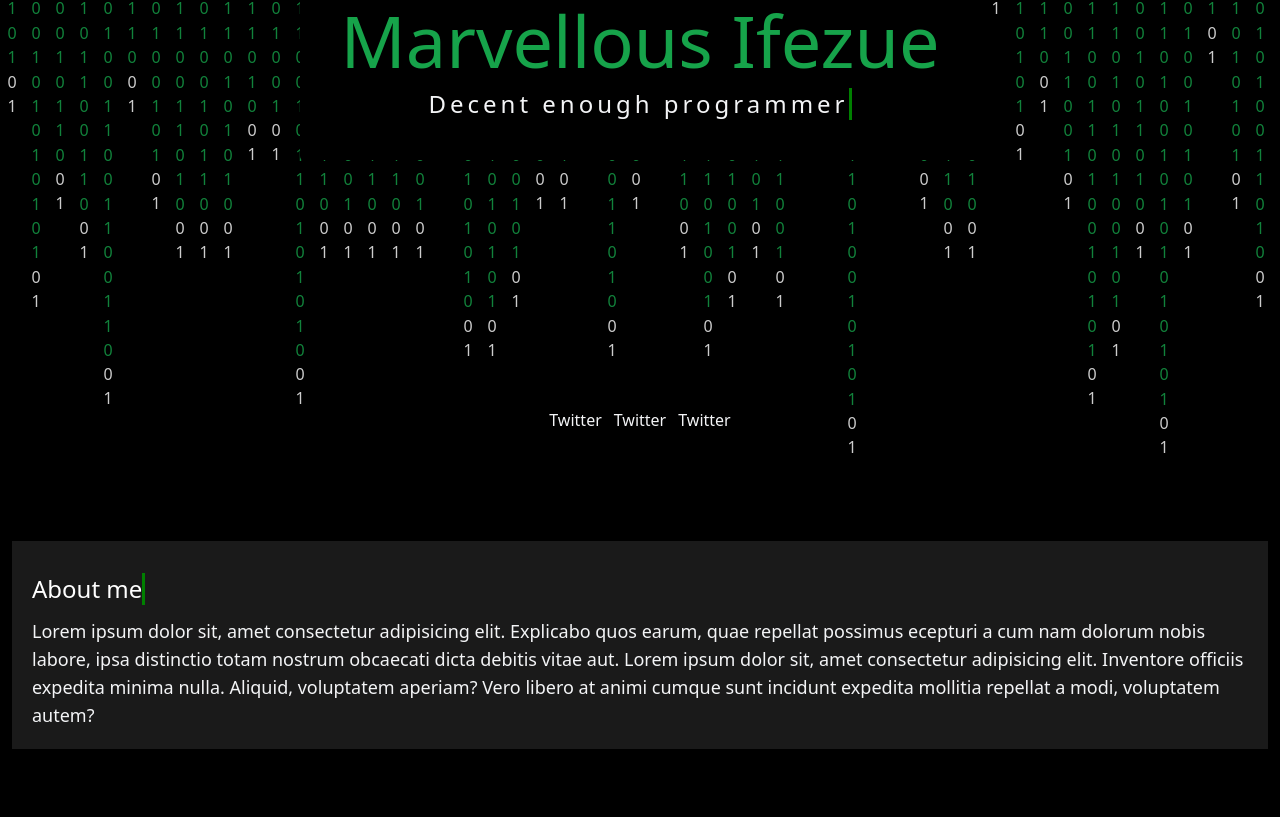
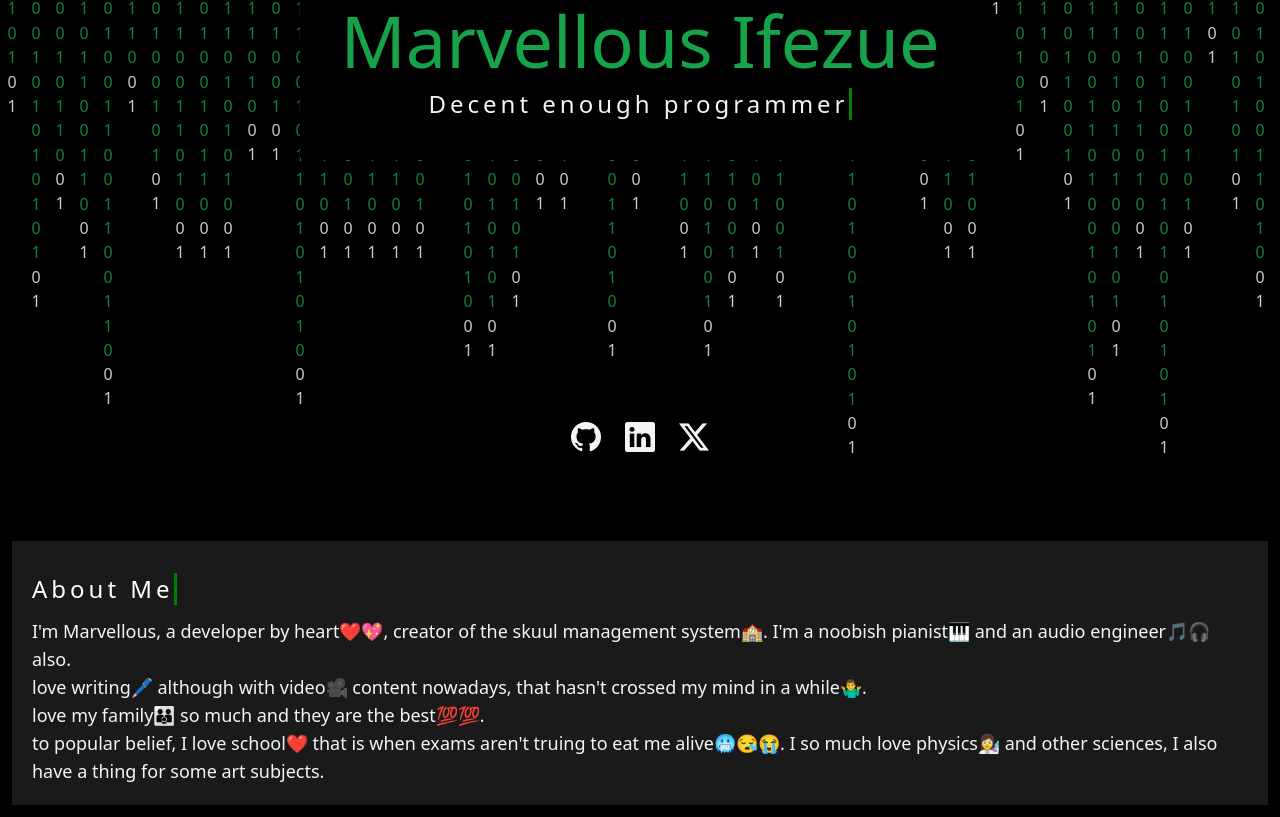
Before and after one commit to yungifez/my-website, a Vue app: page / in a window 1280 px wide. Shown: the part 271-1088 px from the top of the page. Before the commit the page ends 1032 px from the top, so only its background shows below. Built offline with nearby package versions, Linux system fonts and the light colour scheme.

Commit message:
terrible vue code

```diff
--- a/package.json
+++ b/package.json
@@ -13,6 +13,7 @@
     "format": "prettier --write src/"
   },
   "dependencies": {
+    "bootstrap-icons": "^1.11.2",
     "pinia": "^2.1.7",
     "vue": "^3.3.11"
   },
--- a/src/App.vue
+++ b/src/App.vue
@@ -13,10 +13,10 @@
         </div>
       </div>
     </div>
-    <div class="bg-black p-3 w-fit m-auto gap-3 flex justify-center items-center">
-      <a href="">Twitter</a>
-      <a href="">Twitter</a>
-      <a href="">Twitter</a>
+    <div class="bg-black p-3 md:p-6 w-fit m-auto gap-6 rounded text-3xl flex justify-center items-center">
+      <a href="http://github.com/yungifez" class="bi-github"></a>
+      <a href="https://www.linkedin.com/in/marvellous-ifezue-1712361b0/" class="bi-linkedin"></a>
+      <a href="https://twitter.com/yungifez/" class="bi-twitter-x"></a>
     </div>
   </header>
   <main>
@@ -28,7 +28,4 @@
 </template>
 
 <style scoped>
-  h2{
-    letter-spacing: 0.25rem;
-  }
 </style>
--- a/src/assets/base.css
+++ b/src/assets/base.css
@@ -1,3 +1,5 @@
 @tailwind base;
 @tailwind components;
 @tailwind utilities;
+
+@import '/assets/icons/bootsrap.svg';
--- a/src/assets/main.css
+++ b/src/assets/main.css
@@ -1,4 +1,6 @@
 @import './base.css';
+
+@import "~/bootstrap-icons/font/bootstrap-icons.css";
 
 body{
   background: black;
@@ -7,6 +9,7 @@ body{
 
 .typing{
   overflow: hidden; /* Ensures the content is not revealed until the animation */
+  letter-spacing: 0.25rem;
   border-right: .15em solid orange; /* The typwriter cursor */
   white-space: nowrap; /* Keeps the content on a single line */
   animation:
--- a/src/components/AboutMe.vue
+++ b/src/components/AboutMe.vue
@@ -5,8 +5,22 @@
 <template>
   <section class="md:text-lg bg-white bg-opacity-10 backdrop-blur-sm p-5 leading-7">
     <div class="flex items-center w-fit">
-      <h2 class="text-center text-white typing text-2xl my-3">About me</h2>
+      <h2 class="animate-on-scroll text-center text-white text-2xl my-3 capitalize" data-animate-scroll-class="typing">About me</h2>
     </div>
-    <p class="">Lorem ipsum dolor sit, amet consectetur adipisicing elit. Explicabo quos earum, quae repellat possimus ecepturi a cum nam dolorum nobis labore, ipsa distinctio totam nostrum obcaecati dicta debitis vitae aut. Lorem ipsum dolor sit, amet consectetur adipisicing elit. Inventore officiis expedita minima nulla. Aliquid, voluptatem aperiam? Vero libero at animi cumque sunt incidunt expedita mollitia repellat a modi, voluptatem autem?</p>
+    <p>
+      I'm Marvellous, a developer by heart❤️💖, creator of the skuul management system🏫. I'm a noobish pianist🎹 and an audio engineer🎵🎧 also.
+
+      <br> love writing🖊 although with video🎥 content nowadays, that hasn't crossed my mind in a while🤷‍♂️.
+
+      <br> love my family👪 so much and they are the best💯💯.
+
+      <br> to popular belief, I love school❤️ that is when exams aren't truing to eat me alive🥶😪😭. I so much love physics👩‍🔬 and other sciences, I also have a thing for some art subjects.
+    </p>
   </section>
 </template>
+
+<style scoped>
+  br{
+    margin-top: 0.3rem;
+  }
+</style>
--- a/src/main.ts
+++ b/src/main.ts
@@ -10,3 +10,22 @@ const app = createApp(App)
 app.use(createPinia())
 
 app.mount('#app')
+
+let callback = (entries, observer) => {
+  entries.forEach((entry) => {
+    if (entry.isIntersecting && entry.target.dataset.animateScrollClass != undefined) {
+      entry.target.classList.add(entry.target.dataset.animateScrollClass)
+    }
+    else{
+      entry.target.classList.remove(entry.target.dataset.animateScrollClass)
+    }
+  })
+}
+
+let observer = new IntersectionObserver(callback);
+
+let elements = document.querySelectorAll('.animate-on-scroll')
+
+elements.forEach(element => {
+  observer.observe(element)
+});
--- a/vite.config.ts
+++ b/vite.config.ts
@@ -10,7 +10,8 @@ export default defineConfig({
   ],
   resolve: {
     alias: {
-      '@': fileURLToPath(new URL('./src', import.meta.url))
+      '@': fileURLToPath(new URL('./src', import.meta.url)),
+      '~': fileURLToPath(new URL('./node_modules', import.meta.url))
     }
   }
 })
```
Also changed, not shown: 1 other file (tests, documents, lock files or other folders).
